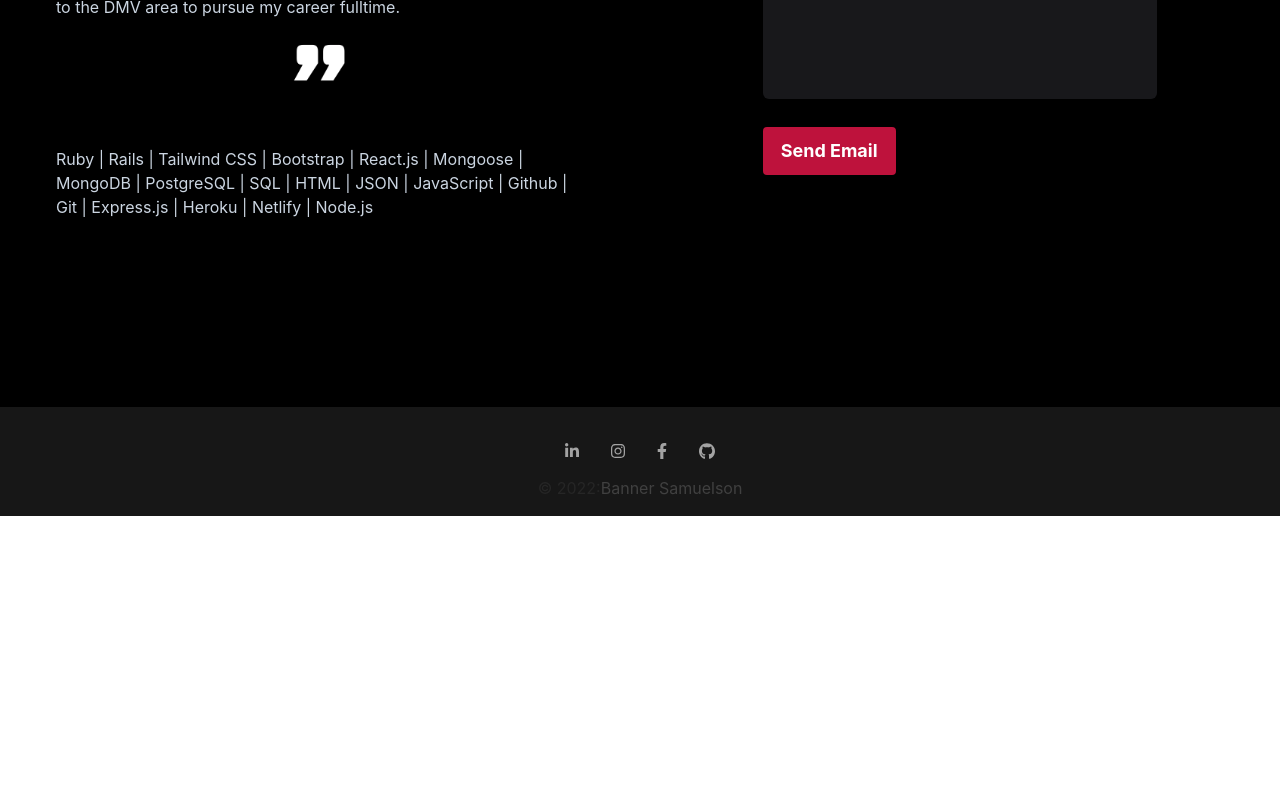
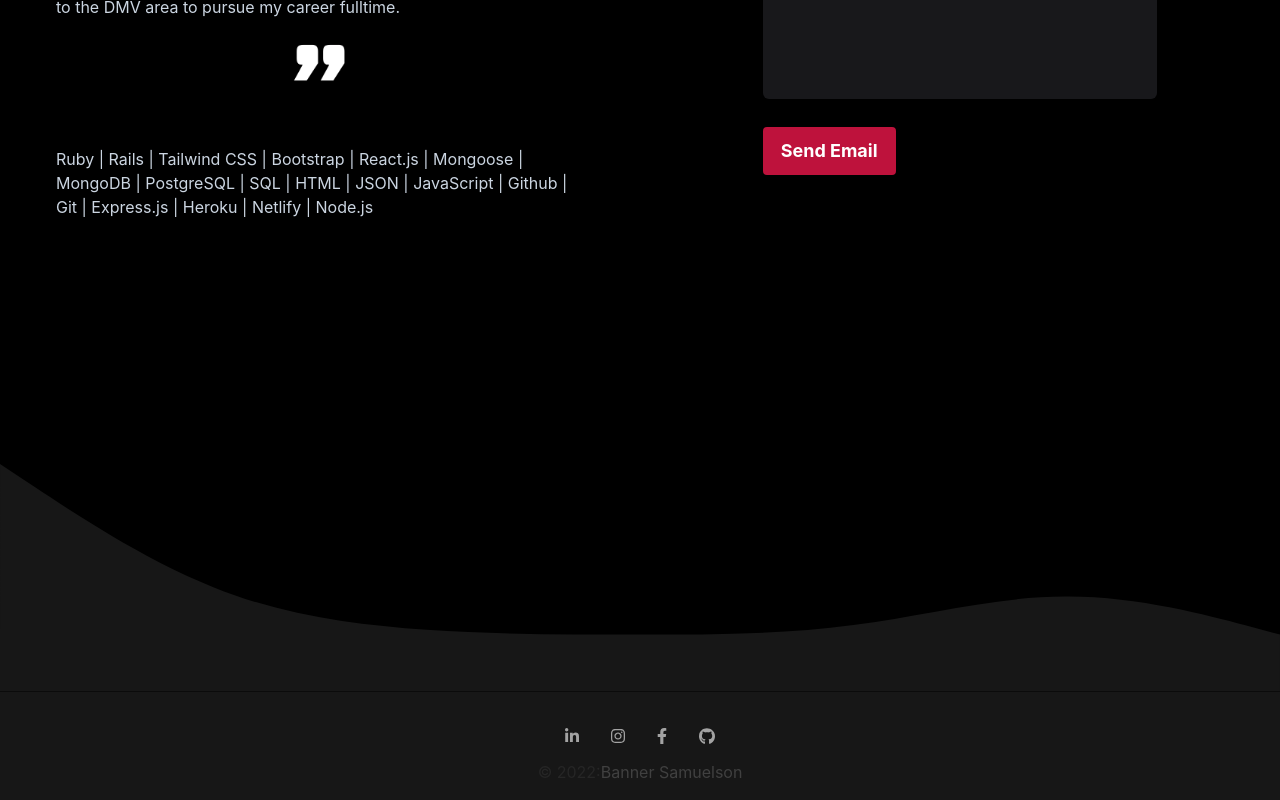
Before and after one commit to bannersamuelson/portfolio, a React (Create React App) app: page / in a window 1280 px wide. Shown: the part 3077-3877 px from the top of the page. Before the commit the page ends 3593 px from the top, so only its background shows below. Built offline with nearby package versions, Linux system fonts and the light colour scheme.

Commit message:
updated the wave at footer

```diff
--- a/src/App.js
+++ b/src/App.js
@@ -5,6 +5,7 @@ import Contact from './components/Contact/Contact';
 import Buttons from './components/Buttons/Buttons';
 import About from './components/About/About';
 import Footer from './components/Footer/Footer';
+import Curve from "./components/Curve/Curve";
 import './App.css'
 import Loader from "./components/Loader/Loader";
 
@@ -30,7 +31,9 @@ function App() {
             <About />
             <Contact />
           </div>
+          <Curve />
           <Footer />
+
         </div>
       ) : (
         <Loader />
--- /dev/null
+++ b/src/components/Curve/Curve.jsx
@@ -0,0 +1,9 @@
+import React from 'react'
+
+export default function Curve() {
+  return (
+    <div className="bg-blen">  <svg xmlns="http://www.w3.org/2000/svg" viewBox="0 0 1440 320">
+      <path fill="#171717" fill-opacity="1" d="M0,64L40,90.7C80,117,160,171,240,202.7C320,235,400,245,480,250.7C560,256,640,256,720,256C800,256,880,256,960,245.3C1040,235,1120,213,1200,213.3C1280,213,1360,235,1400,245.3L1440,256L1440,320L1400,320C1360,320,1280,320,1200,320C1120,320,1040,320,960,320C880,320,800,320,720,320C640,320,560,320,480,320C400,320,320,320,240,320C160,320,80,320,40,320L0,320Z"></path>
+    </svg></div>
+  )
+}
```
